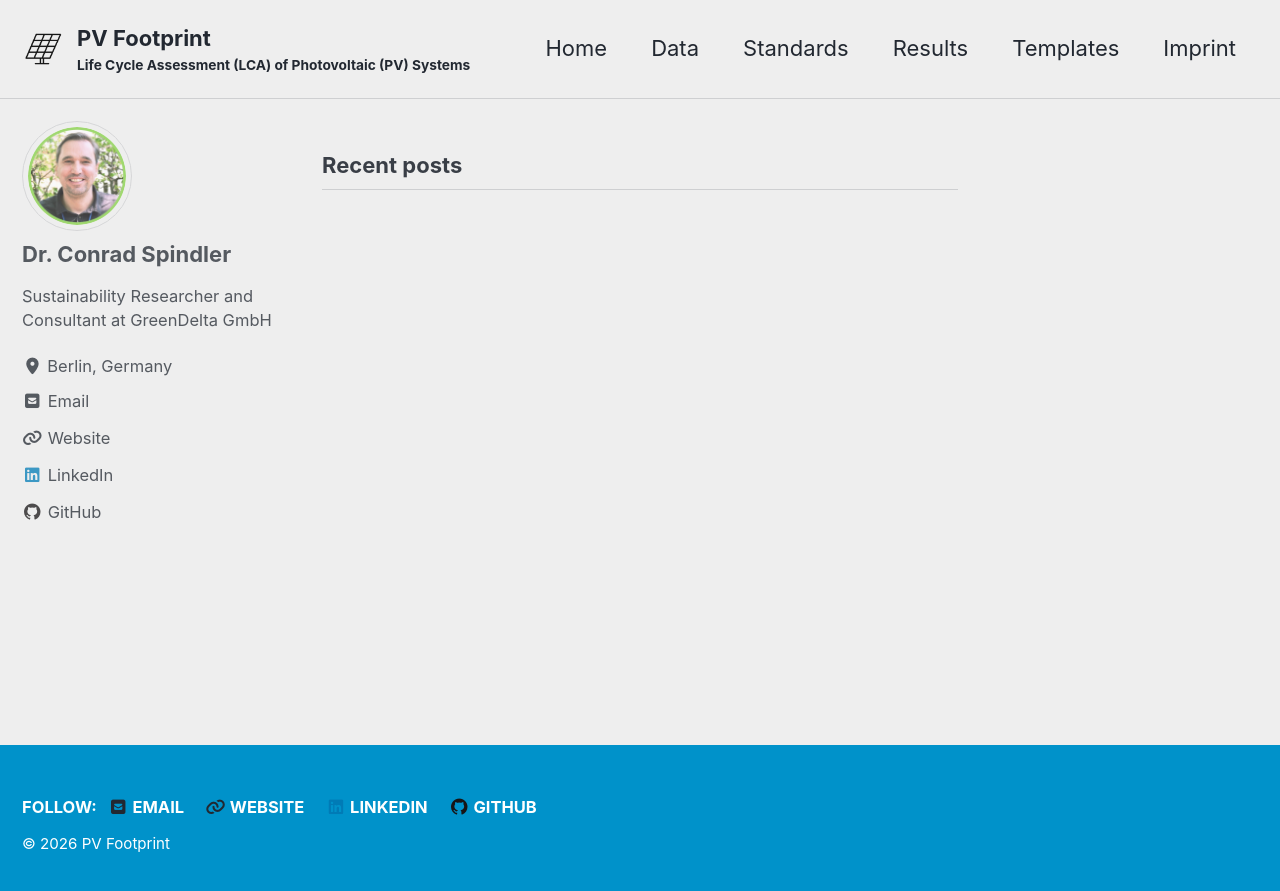
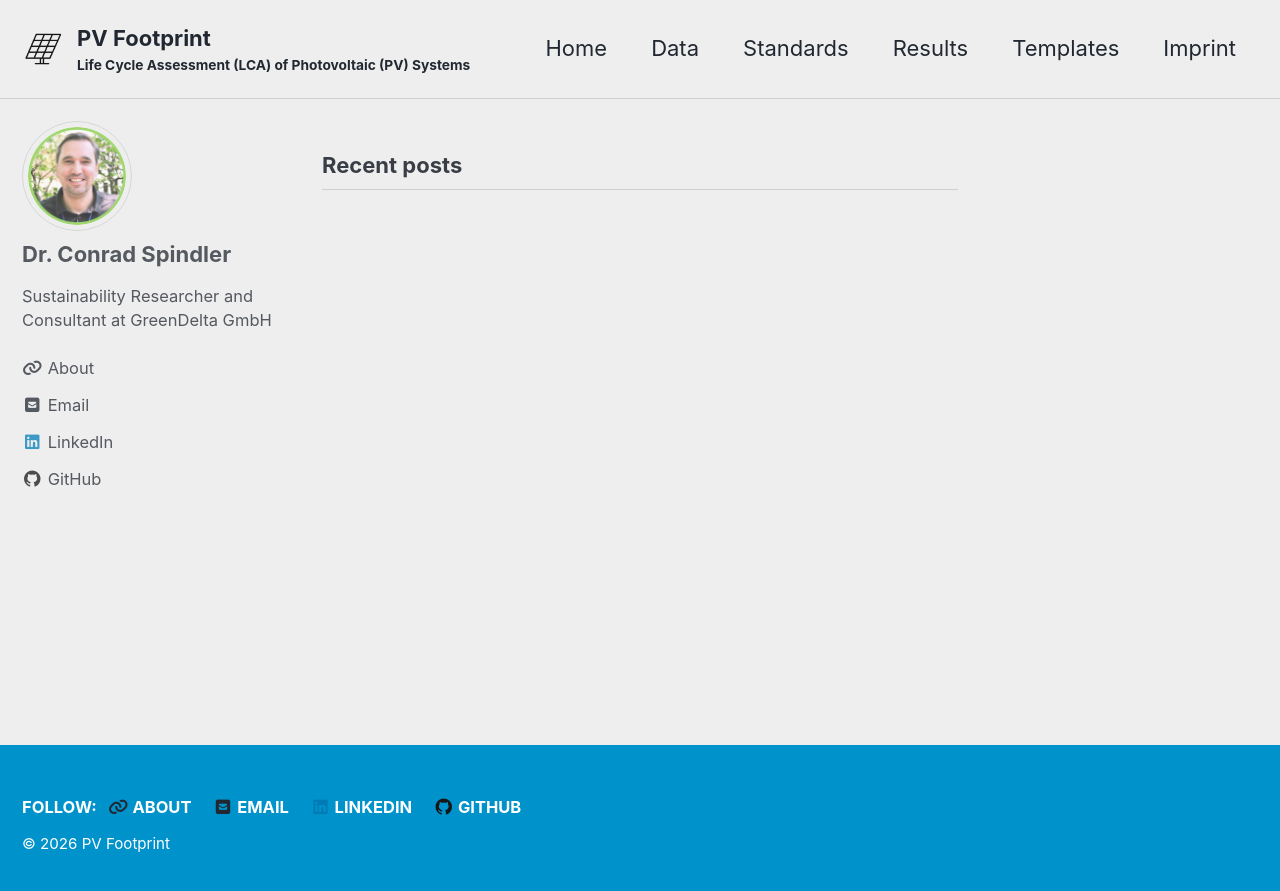
Before and after one commit to conradspindler/pv_footprint, a Jekyll site: the page built from index.html, in a window 1280 px wide. Shown: the top 891 px of the page. Built offline with Jekyll 4.4.1, drawn with Linux system fonts in a browser that asks for light colours; cached includes are drawn as plain includes; the list of posts is cut into pages by our own code.

Commit message:
Update author info and remove duplicate website link
Commented out location and email fields in author section. Removed duplicate website link from footer and author links.

```diff
--- a/_config.yml
+++ b/_config.yml
@@ -105,15 +105,15 @@ author:
   name             : "Dr. Conrad Spindler"
   avatar           : "/pics/conrad.jpg"
   bio              : "Sustainability Researcher and Consultant at GreenDelta GmbH"
-  location         : "Berlin, Germany"
-  # email            : "spindler@ecolca.com"
+# location         : "Berlin, Germany"
+# email            : "spindler@ecolca.com"
   links:
+    - label: "About"
+      icon: "fas fa-fw fa-link"
+      url: "https://www.ecolca.com"
     - label: "Email"
       icon: "fas fa-fw fa-square-envelope"
       url: "mailto:spindler@ecolca.com"
-    - label: "Website"
-      icon: "fas fa-fw fa-link"
-      url: "https://www.ecolca.com"
     - label: "LinkedIn"
       icon: "fab fa-fw fa-linkedin"
       url: "https://www.linkedin.com/in/conradspindler/"
@@ -124,12 +124,12 @@ author:
 # Site Footer
 footer:
   links:
+    - label: "About"
+      icon: "fas fa-fw fa-link"
+      url: "https://www.ecolca.com"
     - label: "Email"
       icon: "fas fa-fw fa-square-envelope"
       url: "mailto:spindler@ecolca.com"
-    - label: "Website"
-      icon: "fas fa-fw fa-link"
-      url: "https://www.ecolca.com"
     - label: "LinkedIn"
       icon: "fab fa-fw fa-linkedin"
       url: "https://www.linkedin.com/in/conradspindler/"
```
